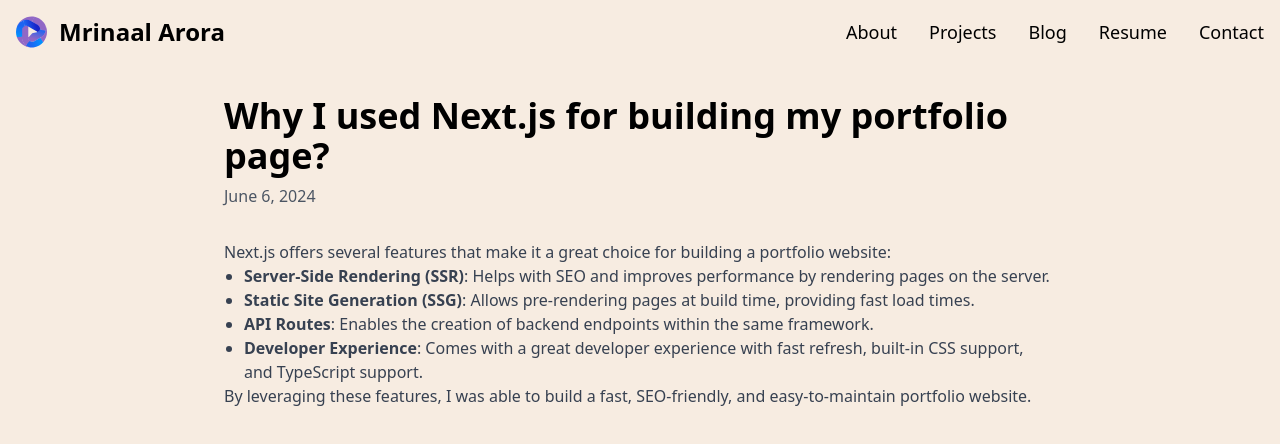
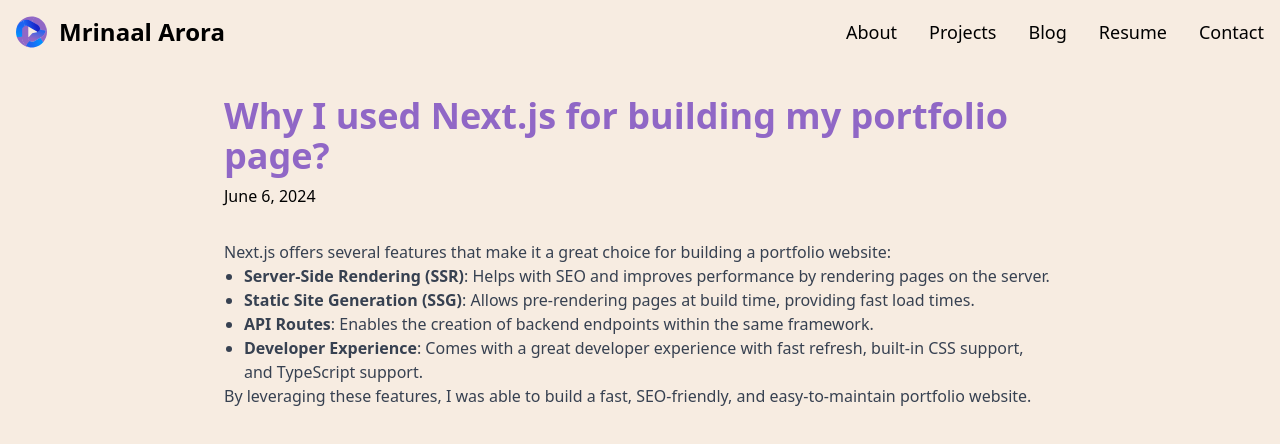
Before and after one commit to aroramrinaal/my-portfolio, a Next.js app: page /blog/1 in a window 1280 px wide. Shown: the top 444 px of the page. Built offline with nearby package versions, Linux system fonts and the light colour scheme.

Commit message:
refactor: Update blog post page heading font size and color

```diff
--- a/src/pages/blog/[id].tsx
+++ b/src/pages/blog/[id].tsx
@@ -36,8 +36,8 @@ const BlogPostPage: React.FC<BlogPostProps> = ({ post }) => {
     <div className="flex flex-col min-h-screen bg-linen">
       <Navbar />
       <div className="flex-grow p-8 max-w-4xl mx-auto">
-        <h1 className="text-4xl font-bold mb-2">{post.title}</h1>
-        <p className="text-gray-600 mb-8">{post.date}</p>
+        <h1 className="text-4xl text-amethyst font-bold mb-2">{post.title}</h1>
+        <p className="text-black mb-8">{post.date}</p>
         <div className="text-gray-700 prose lg:prose-xl" dangerouslySetInnerHTML={{ __html: post.content }} />
       </div>
     </div>
```
